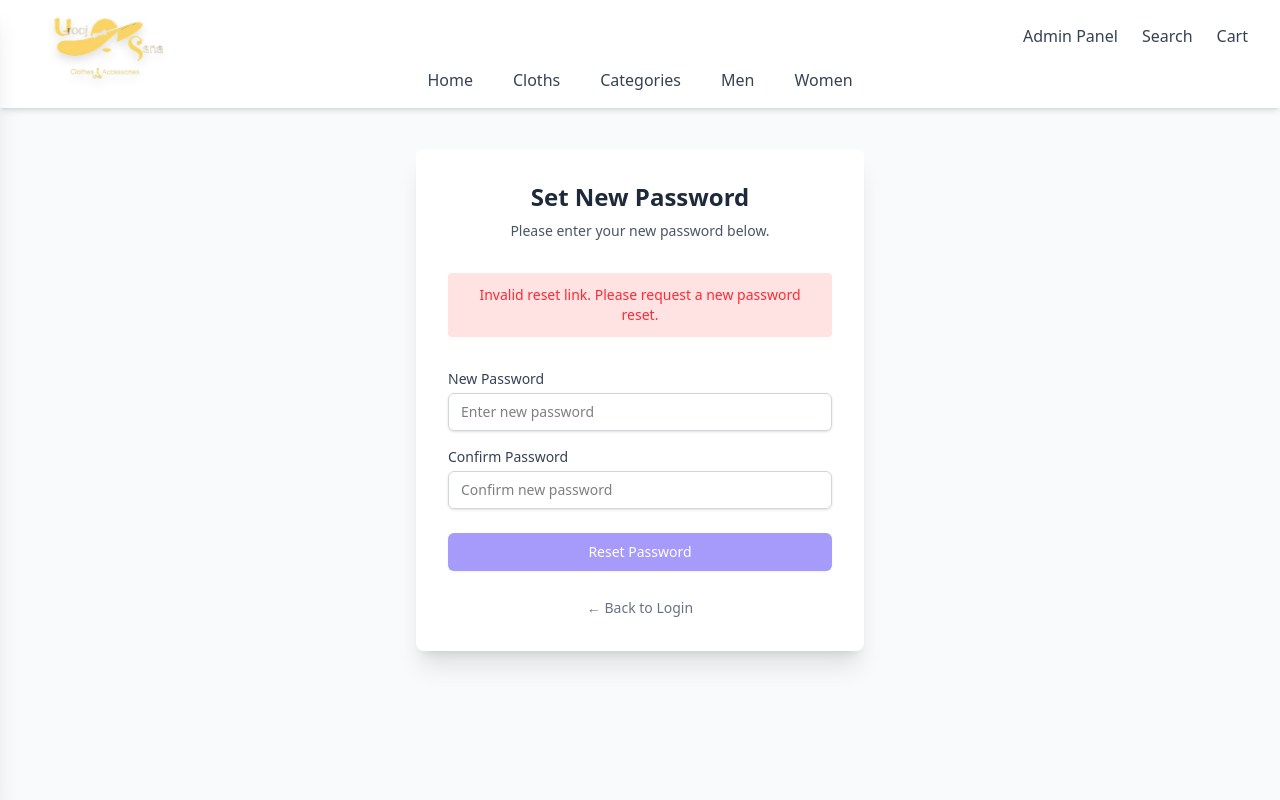
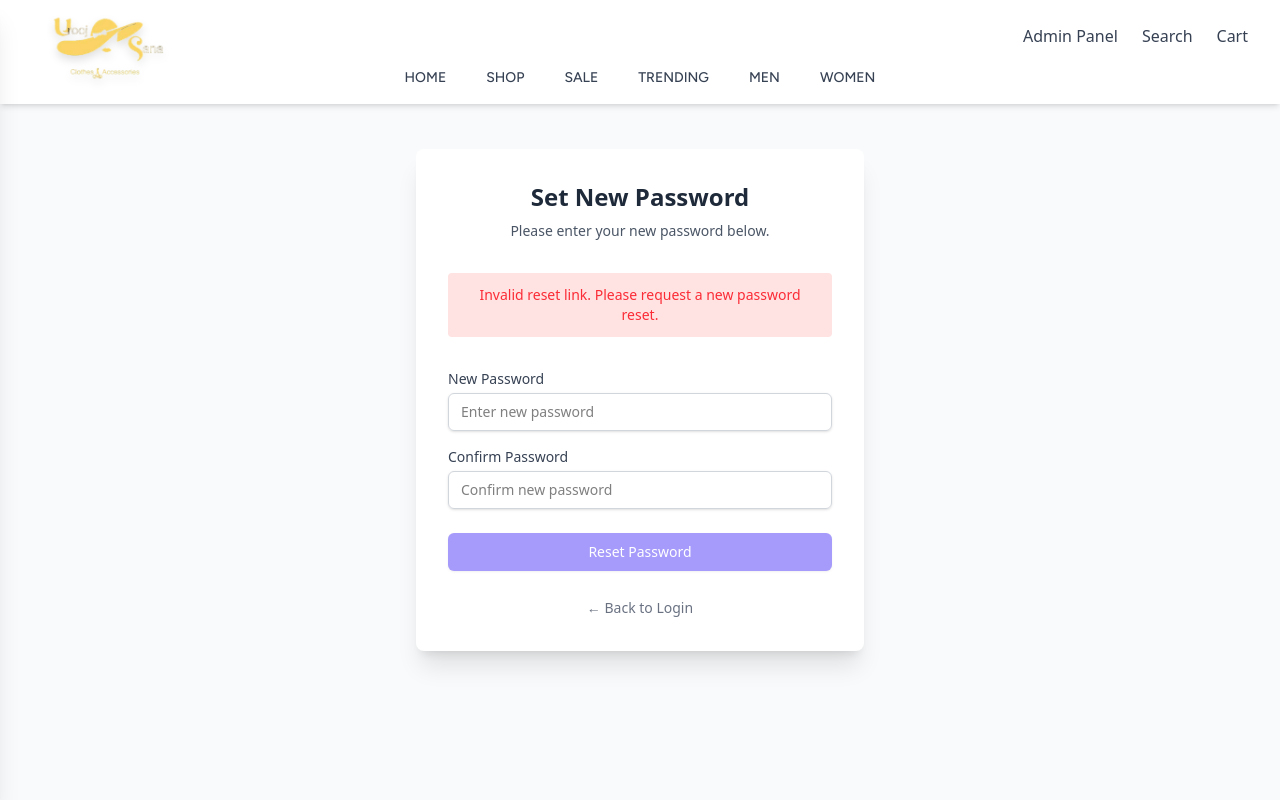
Before and after one commit to Haris8x-dev/sana-urooj-ecom, a Next.js app: page /reset-password in a window 1280 px wide. Shown: the top 800 px of the page. Built offline with nearby package versions, Linux system fonts and the light colour scheme.

Commit message:
Home UI refined

```diff
--- a/app/globals.css
+++ b/app/globals.css
@@ -1,4 +1,7 @@
+@import url("https://fonts.googleapis.com/css2?family=Figtree:ital,wght@0,300..900;1,300..900&display=swap");
 @import "tailwindcss";
+
+
 
 HTML, body {
     overflow-x: hidden;
@@ -17,3 +20,9 @@ HTML, body {
     stroke-dashoffset: 0;
   }
 }
+
+.navItems {
+  font-family: "Figtree", sans-serif;
+  font-weight: normal;
+  font-style: normal;
+}
--- a/components/layouts/Navbar.tsx
+++ b/components/layouts/Navbar.tsx
@@ -15,8 +15,9 @@ const Navbar: React.FC = () => {
 
   const navigationLinks: NavLink[] = [
     { label: "Home", href: "/" },
-    { label: "Cloths", href: "/cloths" },
-    { label: "Categories", href: "/categories" },
+    { label: "Shop", href: "/shop" },
+    { label: "Sale", href: "/cloths" },
+    { label: "Trending", href: "/categories" },
     { label: "Men", href: "/men" },
     { label: "Women", href: "/women" },
   ];
@@ -42,31 +43,28 @@ const Navbar: React.FC = () => {
           <Image
             src="/images/logo/logo-1.png"
             alt="Sana-urooj-Ecommerce"
-    width={180} // keeps desktop width same as original
-    height={180} // keeps desktop height same as original
+            width={180}
+            height={180}
             className="object-contain filter contrast-125 drop-shadow-md md:w-[150px] md:h-[60px] w-18 h-18 pt-3"
-    // w-32 h-32 for mobile, md:w-[180px] md:h-[180px] for desktop
           />
         </Link>
 
-
         {/* Right Icons / Desktop Links */}
         <div className="flex items-center gap-4 md:gap-6">
-
-          {/* Login */}
           <Link
             href="/search"
             className="text-gray-700 hover:text-black md:flex hidden items-center"
           >
             Admin Panel
           </Link>
-          {/* Search */}
+
           <Link
             href="/search"
             className="text-gray-700 hover:text-black md:flex hidden items-center"
           >
             Search
           </Link>
+
           <Link
             href="/search"
             className="md:hidden text-gray-700 hover:text-black"
@@ -74,13 +72,13 @@ const Navbar: React.FC = () => {
             <Search size={22} />
           </Link>
 
-          {/* Cart */}
           <Link
             href="/cart"
             className="relative text-gray-700 hover:text-black md:flex hidden items-center"
           >
             Cart
           </Link>
+
           <Link
             href="/cart"
             className="md:hidden text-gray-700 hover:text-black relative"
@@ -94,7 +92,7 @@ const Navbar: React.FC = () => {
       </div>
 
       {/* Desktop Nav Links */}
-      <div className="hidden md:flex justify-center gap-10 pb-3">
+      <div className="hidden md:flex justify-center gap-10 pb-3 navItems uppercase text-sm font-mono">
         {navigationLinks.map((link) => (
           <Link
             key={link.href}
@@ -113,7 +111,6 @@ const Navbar: React.FC = () => {
           isOpen ? "translate-x-0" : "-translate-x-full"
         }`}
       >
-        {/* Close Button */}
         <button
           onClick={() => setIsOpen(false)}
           className="p-4 text-gray-700"
@@ -121,7 +118,6 @@ const Navbar: React.FC = () => {
           <X size={28} />
         </button>
 
-        {/* Mobile Nav Links */}
         <div className="flex flex-col mt-4 pl-6 gap-6">
           {navigationLinks.map((link) => (
             <Link
@@ -135,7 +131,6 @@ const Navbar: React.FC = () => {
             </Link>
           ))}
 
-          {/* Mobile Login/Admin */}
           <Link
             href="/login"
             className="text-gray-700 font-medium text-lg"
@@ -143,6 +138,7 @@ const Navbar: React.FC = () => {
           >
             Login
           </Link>
+
           <Link
             href="/admin"
             className="text-gray-700 font-medium text-lg"
@@ -153,7 +149,6 @@ const Navbar: React.FC = () => {
         </div>
       </div>
 
-      {/* Overlay */}
       {isOpen && (
         <div
           className="fixed inset-0 bg-black/40 z-40 md:hidden"
```
Lines whose indentation alone changed are shown as unchanged.
